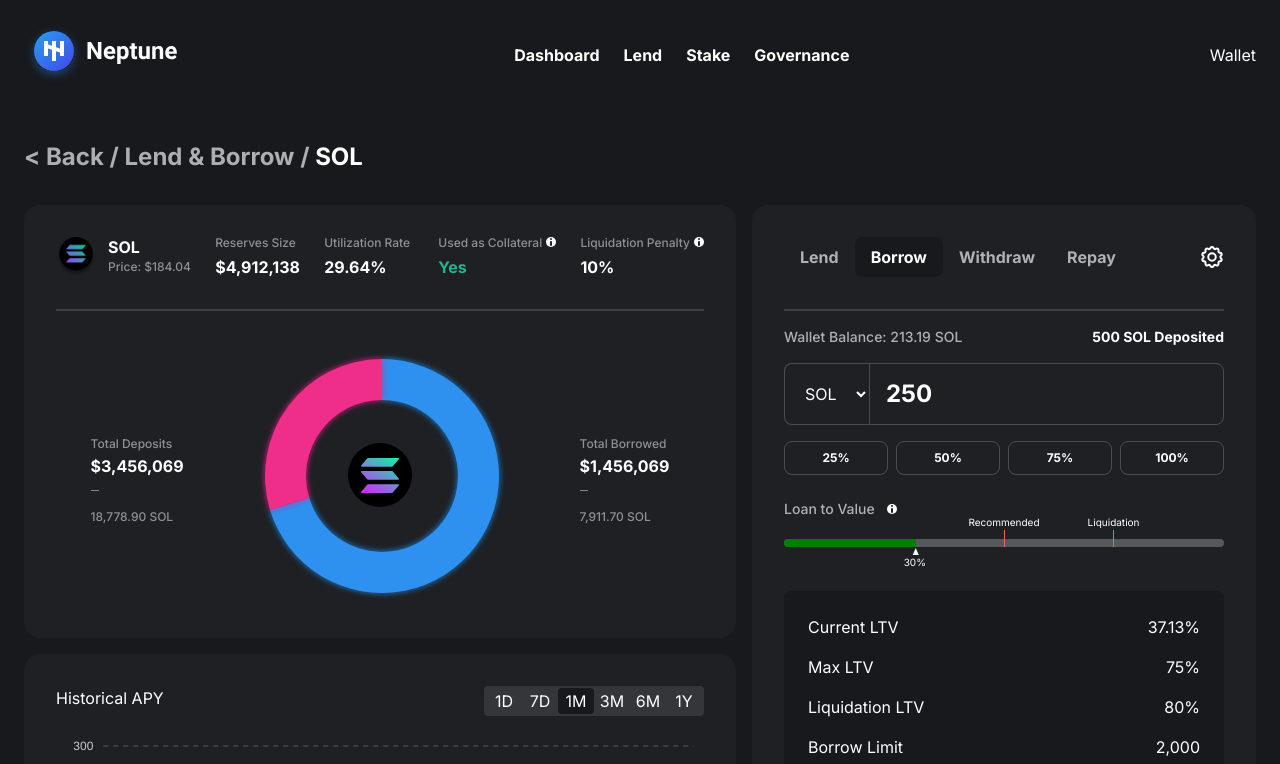
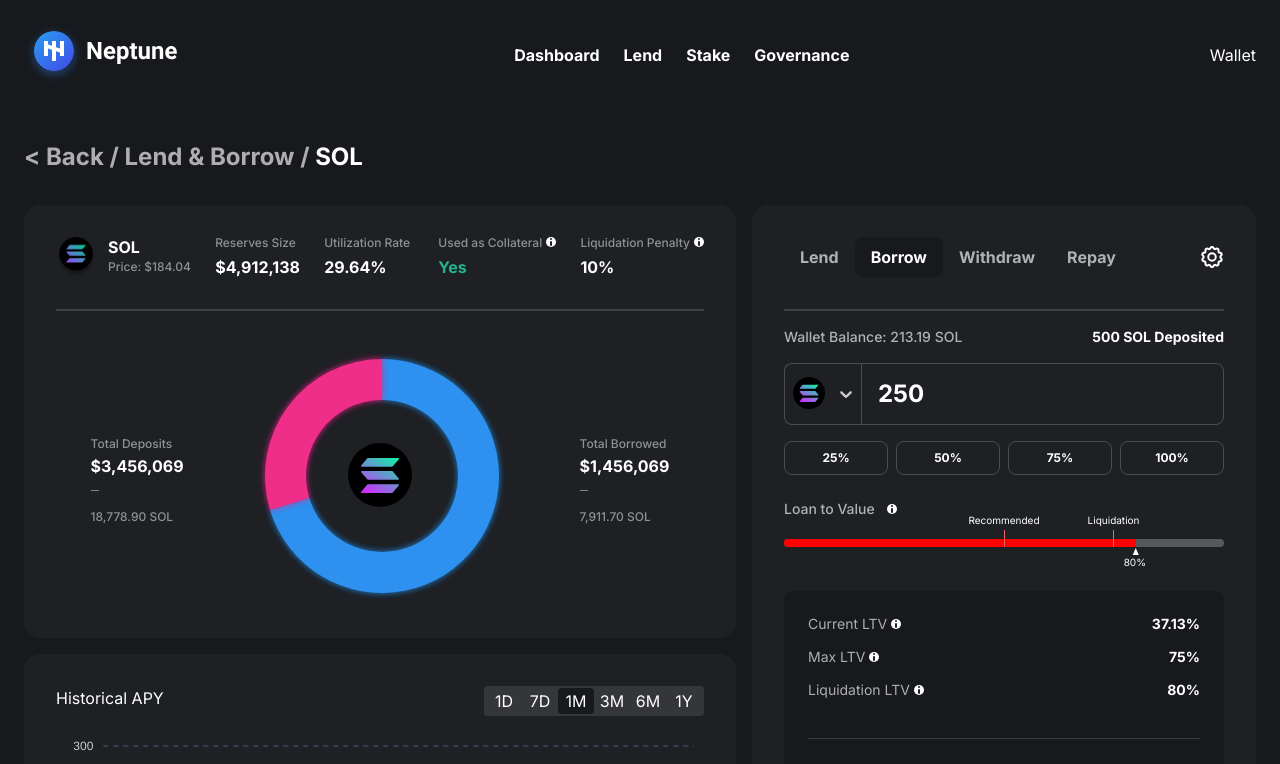
Before and after one commit to HollandPleskac/Neptune-Dapp, a Next.js app in the folder frontend_ui/: page / in a window 1280 px wide. Shown: the top 764 px of the page. Built offline with nearby package versions, Linux system fonts and the light colour scheme.

Commit message:
add ability to show logos in select picker

```diff
--- a/frontend_ui/components/LendAndBorrow/RightDetails/BottomDetails/index.tsx
+++ b/frontend_ui/components/LendAndBorrow/RightDetails/BottomDetails/index.tsx
@@ -1,22 +1,30 @@
 import cx from 'classnames';
+
+import InfoIcon from 'assets/InfoIcon';
 import styles from './bottomDetails.module.scss';
 const BottomDetails = () => {
   const data = [
     {
       desc: 'Current LTV',
       data: '37.13%',
+      withIcon: true,
     },
     {
       desc: 'Max LTV',
       data: '75%',
+      withIcon: true,
     },
     {
       desc: 'Liquidation LTV',
       data: '80%',
+      classNames: 'pb-6 mb-0',
+      withIcon: true,
     },
     {
       desc: 'Borrow Limit',
       data: '2,000',
+      classNames: 'pt-6 border-t border-gray-fadedMost',
+      withIcon: true,
     },
     {
       desc: 'Borrow APY',
@@ -25,6 +33,7 @@ const BottomDetails = () => {
     {
       desc: 'NPT Reward APR',
       data: '5%',
+      withIcon: true,
     },
     {
       desc: 'Total APY',
@@ -37,12 +46,18 @@ const BottomDetails = () => {
         <div
           key={i}
           className={cx(
-            'flex justify-between mb-4',
+            'flex justify-between mb-4 text-gray-faded text-14px leading-17px',
             styles['neptune-right-side-bottom__details'],
+            d.classNames ?? '',
           )}
         >
-          <span>{d.desc}</span>
-          <span>{d.data}</span>
+          <div className='flex items-center'>
+            <span>{d.desc}</span>
+            <span className='ml-1 inline-block'>
+              {d.withIcon && <InfoIcon className='text-white' />}
+            </span>
+          </div>
+          <span className='font-bold text-white'>{d.data}</span>
         </div>
       ))}
     </div>
--- a/frontend_ui/components/LendAndBorrow/RightDetails/index.tsx
+++ b/frontend_ui/components/LendAndBorrow/RightDetails/index.tsx
@@ -43,7 +43,7 @@ const RightDetails = () => {
       <WalletDetails />
       <InputPicker placeholder='250' />
       <PercentButtons />
-      <RangeBar indicatorPercent={30} />
+      <RangeBar indicatorPercent={80} />
       <BottomDetails />
       <Button
         text='Borrow SOL'
--- a/frontend_ui/components/LendAndBorrow/Stats/TopDetails/TopStats/index.tsx
+++ b/frontend_ui/components/LendAndBorrow/Stats/TopDetails/TopStats/index.tsx
@@ -47,7 +47,7 @@ const TopStats = () => {
           <div className='text-xs leading-3 font-medium mb-2'>
             <span className='opacity-50'>{detail.heading}</span>
             <span className='ml-1 inline-block'>
-              {detail.withIcon && <InfoIcon text-white />}
+              {detail.withIcon && <InfoIcon className='text-white' />}
             </span>
           </div>
           <p
--- a/frontend_ui/components/common/InputPicker/index.tsx
+++ b/frontend_ui/components/common/InputPicker/index.tsx
@@ -1,10 +1,71 @@
+import Select, { components } from 'react-select';
+import SolLogo from 'assets/SolLogo';
+
 const InputPicker = ({ placeholder }: Props) => {
+  const { Option } = components;
+  const CustomSelectOption = (props) => {
+    return (
+      <Option {...props}>
+        {props.data.icon}
+        {props.data.label}
+      </Option>
+    );
+  };
+
+  const CustomSelectValue = (props) => (
+    <div className='relative flex w-8 h-8'>
+      <span style={{ position: 'absolute', top: '-13px' }}>
+        {props.data.icon}
+      </span>
+    </div>
+  );
+
+  const options = [
+    { value: 'item1', label: 'Item 1', icon: <SolLogo className='w-8 h-8' /> },
+    { value: 'item2', label: 'Item 2', icon: <SolLogo className='w-8 h-8' /> },
+  ];
+
+  const customStyles = {
+    control: (base) => ({
+      ...base,
+      height: 62,
+      minHeight: 62,
+      backgroundColor: 'transparent',
+      borderRight: 0,
+      borderTopLeftRadius: 8,
+      borderBottomLeftRadius: 8,
+      borderTopRightRadius: 0,
+      borderBottomRightRadius: 0,
+      borderColor: 'rgba(255, 255, 255, 0.2)',
+    }),
+    indicatorsContainer: (base) => ({
+      ...base,
+      width: '30px',
+    }),
+    dropdownIndicator: (base) => ({
+      ...base,
+      padding: 0,
+      marginLeft: '5px',
+    }),
+    valueContainer: (base) => ({
+      ...base,
+      width: '64px',
+    }),
+  };
+
   return (
     <div className='flex w-full mt-4'>
-      <select className='rounded-tl-lg rounded-bl-lg border border-r-0 border-gray-fadedMore bg-transparent p-4'>
-        <option>SOL</option>
-        <option>NEP</option>
-      </select>
+      <Select
+        isSearchable={false}
+        options={options}
+        defaultValue={options[0]}
+        components={{
+          Option: CustomSelectOption,
+          SingleValue: CustomSelectValue,
+          IndicatorSeparator: () => null,
+        }}
+        styles={customStyles}
+      />
       <input
         className='rounded-tr-lg rounded-br-lg border border-gray-fadedMore bg-transparent text-white placeholder-gray p-4 w-full text-2xl leading-7 font-bold placeholder:text-white'
         placeholder={placeholder}
--- a/frontend_ui/components/common/RangeBar/index.tsx
+++ b/frontend_ui/components/common/RangeBar/index.tsx
@@ -22,7 +22,7 @@ const RangeBar = ({ indicatorPercent }: Props) => {
           Loan to Value
         </span>
         <span className='ml-3 inline-block'>
-          <InfoIcon text-white />
+          <InfoIcon className='text-white' />
         </span>
       </div>
       <div
@@ -31,7 +31,7 @@ const RangeBar = ({ indicatorPercent }: Props) => {
       >
         <span
           className={cx(
-            'absolute left-0 right-0 w-fit text-10px mx-auto -top-6',
+            'absolute left-0 right-0 w-fit text-10px mx-auto -top-6 leading-10px',
             styles['neptune-range-bar__has-pointer'],
           )}
         >
@@ -39,7 +39,7 @@ const RangeBar = ({ indicatorPercent }: Props) => {
         </span>
         <span
           className={cx(
-            'absolute w-fit text-10px -top-6',
+            'absolute w-fit text-10px -top-6 leading-10px',
             styles['neptune-range-bar__has-pointer'],
             styles['neptune-range-bar__liquidation'],
           )}
--- a/frontend_ui/components/common/RangeBar/rangeBar.module.scss
+++ b/frontend_ui/components/common/RangeBar/rangeBar.module.scss
@@ -1,10 +1,11 @@
 .neptune-range-bar {
   &__has-pointer {
     &:after {
-      content: "";
+      content: '';
       width: 0.5px;
       height: 17px;
-      background-color: #ED6564;
+      top: 15px;
+      background-color: #ed6564;
       @apply block;
       @apply absolute;
       @apply mx-auto;
--- a/frontend_ui/package.json
+++ b/frontend_ui/package.json
@@ -23,6 +23,7 @@
     "react-chartjs-2": "^4.0.1",
     "react-dom": "17.0.2",
     "react-range": "^1.8.12",
+    "react-select": "^5.2.2",
     "tailwindcss": "^3.0.15"
   },
   "devDependencies": {
--- a/frontend_ui/tailwind.config.js
+++ b/frontend_ui/tailwind.config.js
@@ -21,6 +21,7 @@ module.exports = {
           light: '#353639',
           faded: 'rgba(255, 255, 255, 0.65)',
           fadedMore: 'rgba(255, 255, 255, 0.2)',
+          fadedMost: 'rgba(255, 255, 255, 0.15)',
         },
         green: {
           normal: '#25B38F',
@@ -39,6 +40,11 @@ module.exports = {
         '10px': '0.625rem',
         '14px': '0.875rem',
       },
+      lineHeight: {
+        '10px': '0.625rem',
+        '14px': '0.875rem',
+        '17px': '1.063rem',
+      },
     },
   },
   variants: {},
```
Also changed, not shown: 1 other file (tests, documents, lock files or other folders).
